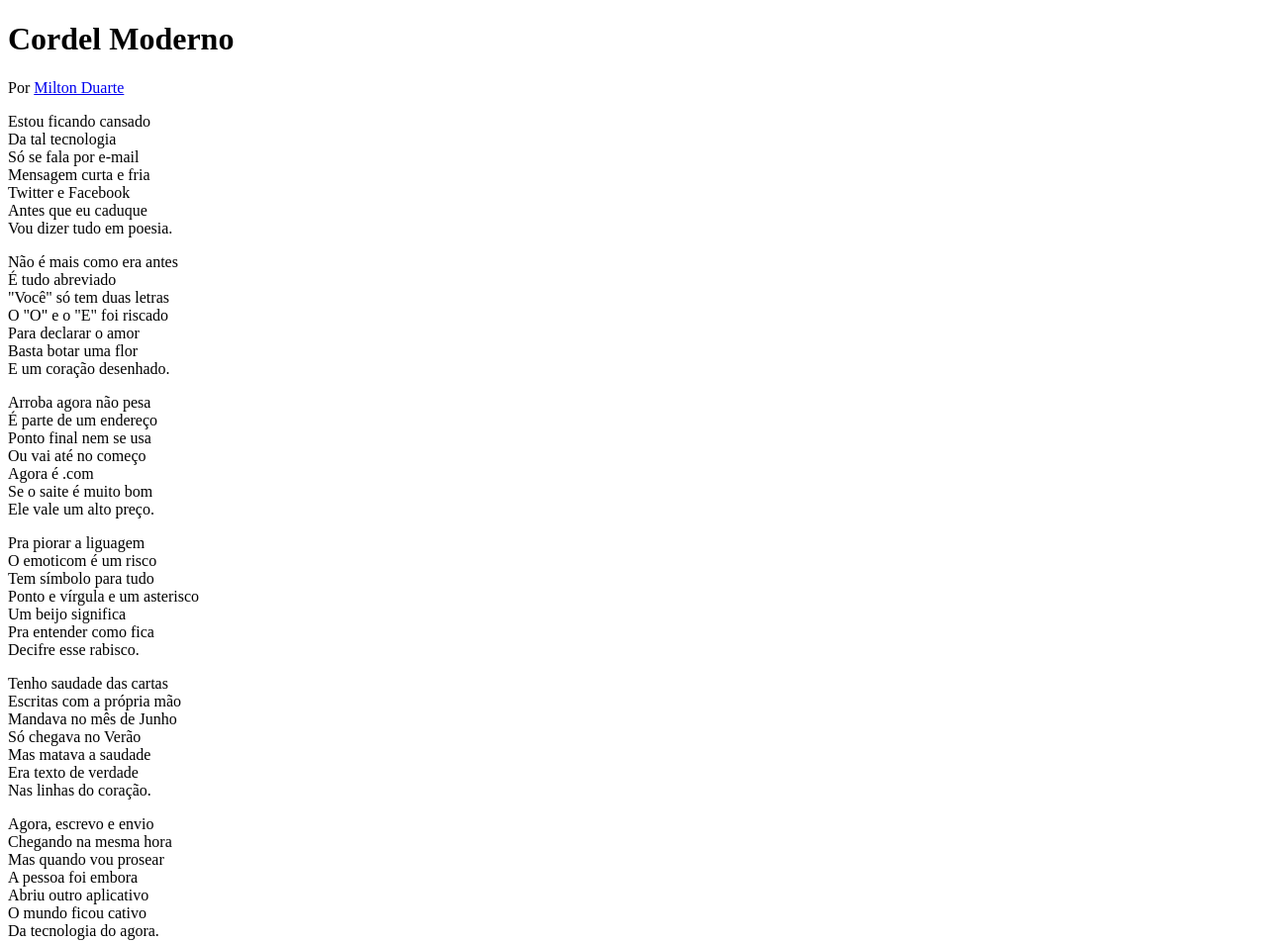
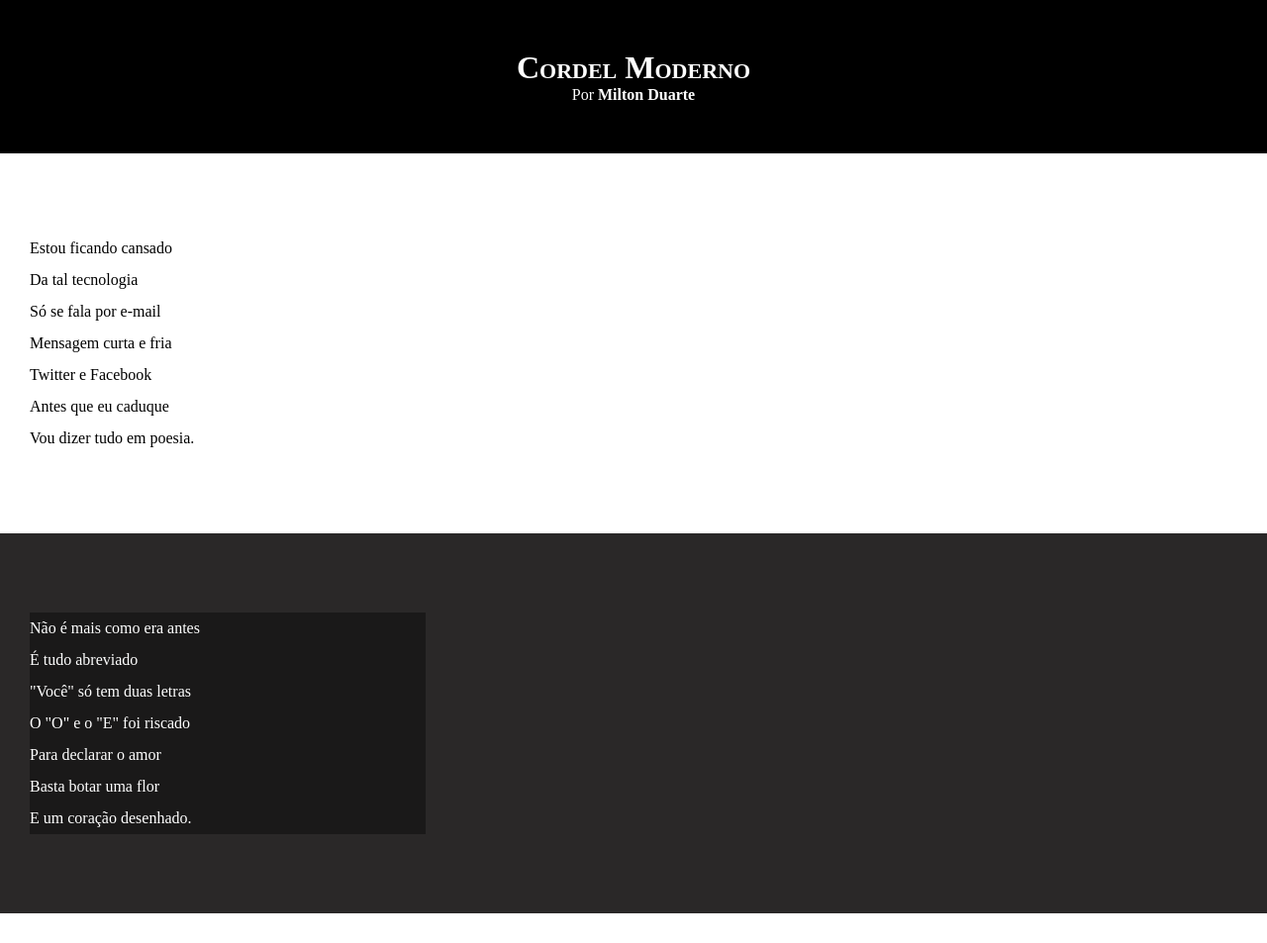
Before and after one commit to wesley-pinheiro-dev/html-css, a plain HTML site: page guanabara-projeto/projeto-guanamara2/index.html in a window 1280 px wide. Shown: the top 953 px of the page at 99% size. Drawn offline with Linux system fonts and the light colour scheme.

Commit message:
Atualizei o estilo CSS

```diff
--- a/guanabara-projeto/projeto-guanamara2/index.html
+++ b/guanabara-projeto/projeto-guanamara2/index.html
@@ -14,7 +14,7 @@
     </header>
 
 
-    <section>
+    <section class="normal">
         <p>
             Estou ficando cansado <br>
             Da tal tecnologia <br>
@@ -28,7 +28,7 @@
 
 
 
-    <section>
+    <section class="imagem">
         <p>
             Não é mais como era antes <br>
             É tudo abreviado <br>
@@ -42,7 +42,7 @@
 
 
 
-    <section>
+    <section class="normal">
         <p>
             Arroba agora não pesa <br>
             É parte de um endereço <br>
@@ -67,7 +67,7 @@
 
 
 
-    <section>
+    <section class="imagem">
         <p>
             Tenho saudade das cartas <br>
             Escritas com a própria mão <br>
@@ -81,7 +81,7 @@
 
 
 
-    <section>
+    <section class="imagem">
         <p>
             Agora, escrevo e envio <br>
             Chegando na mesma hora <br>
--- a/guanabara-projeto/projeto-guanamara2/styles/style.css
+++ b/guanabara-projeto/projeto-guanamara2/styles/style.css
@@ -0,0 +1,56 @@
+@charset "UTF-8";
+
+*{
+    margin: 0px;
+    padding: 0px;
+}
+html, body{
+    min-height: 100vh;
+    background-color: darkgrey;
+}
+header{
+    background-color: black;
+    color: white;
+    text-align: center;
+}
+header > h1{
+    padding-top: 50px;
+    font-variant: small-caps;
+}
+header > p{
+    padding-bottom: 50px;
+}
+a{
+    color: white;
+    text-decoration: none;
+    font-weight: bolder;
+
+}
+a:hover{
+    text-decoration: underline;
+}
+section{
+    padding-top: 10vh;
+    padding-bottom: 10vh;
+    line-height: 2em;
+    padding-left: 30px;
+}
+section.normal{
+    background-color: white;
+    color: black;
+}
+section.imagem{
+    background-color: rgba(34, 32, 32, 0.933);
+    color: white;
+}
+section.imagem > p{
+    width: 400px;
+    background-color: #00000062;
+}
+footer{
+    background-color: black;
+    color: white;
+    text-align: center;
+    padding: 10px;
+
+}
```
